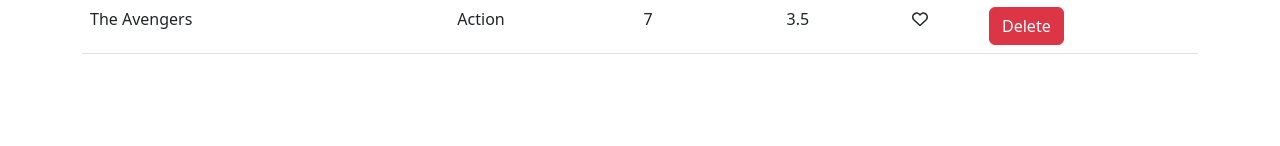
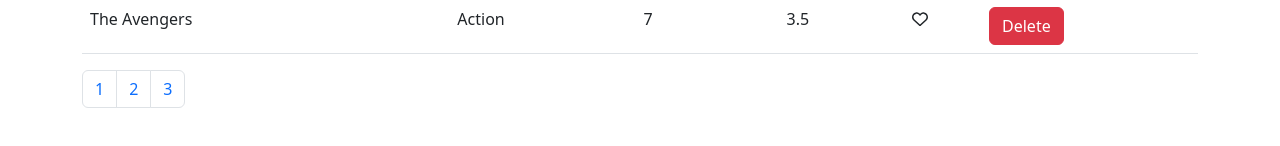
Before and after one commit to KirannVaka/vidly, a React (Create React App) app: page / in a window 1280 px wide. Shown: the part 538-684 px from the top of the page. Built offline with nearby package versions, Linux system fonts and the light colour scheme.

Commit message:
CWM-ReactCourse-AddeddPagination-ImportedLodash

```diff
--- a/package.json
+++ b/package.json
@@ -12,6 +12,7 @@
     "@testing-library/user-event": "^13.5.0",
     "bootstrap": "^5.2.1",
     "font-awesome": "^4.7.0",
+    "lodash": "^4.17.10",
     "react": "^18.2.0",
     "react-dom": "^18.2.0",
     "react-scripts": "5.0.1",
--- /dev/null
+++ b/src/common/Pagination.jsx
@@ -0,0 +1,24 @@
+import React, { Component } from "react";
+import _ from "lodash";
+
+const Pagination = (props) => {
+  const { pageSize, totalItems } = props;
+
+  const pagesCount = Math.ceil(totalItems / pageSize);
+  if (pagesCount === 1) return null;
+  const pages = _.range(1, pagesCount + 1);
+
+  return (
+    <nav aria-label="Page navigation example">
+      <ul className="pagination">
+        {pages.map((page) => (
+          <li key={page} className="page-item">
+            <a className="page-link">{page}</a>
+          </li>
+        ))}
+      </ul>
+    </nav>
+  );
+};
+
+export default Pagination;
--- a/src/components/movies.jsx
+++ b/src/components/movies.jsx
@@ -3,10 +3,11 @@
 import { FontAwesomeIcon } from "@fortawesome/react-fontawesome";
 import { faHeart as faSHeart } from "@fortawesome/free-solid-svg-icons";
 import { faHeart as faRHeart } from "@fortawesome/free-regular-svg-icons";
-import { hover } from "@testing-library/user-event/dist/hover";
+import Pagination from "../common/Pagination";
 
 function Movies() {
   const [movies, setMovies] = useState(getMovies());
+  const [pageSize, setPageSize] = useState(4);
 
   const handleDelete = (id) => {
     let movieInDb = movies.find((m) => m._id === id);
@@ -21,6 +22,10 @@
     // tempMovies[index] = { ...tempMovies[index] };
     tempMovies[index].movieLiked = !tempMovies[index].movieLiked;
     setMovies(tempMovies);
+  };
+
+  const handlePageChange = (page) => {
+    console.log(page);
   };
 
   if (movies.length === 0) {
@@ -52,7 +57,7 @@
                   <span onClick={() => handleLike(movie)}>
                     <FontAwesomeIcon
                       style={{ cursor: "pointer" }}
-                      icon={movie.movieLiked == true ? faSHeart : faRHeart}
+                      icon={movie.movieLiked === true ? faSHeart : faRHeart}
                     />
                   </span>
                 </td>
@@ -69,6 +74,11 @@
             ))}
           </tbody>
         </table>
+        <Pagination
+          totalItems={movies.length}
+          pageSize={pageSize}
+          onPgaeChange={handlePageChange}
+        />
       </React.Fragment>
     );
   }
--- a/src/index.js
+++ b/src/index.js
@@ -1,11 +1,10 @@
-import React, {useState} from 'react';
+import React from 'react';
 import ReactDOM from 'react-dom/client';
 import './index.css';
 import App from './App';
 import reportWebVitals from './reportWebVitals';
 import "bootstrap/dist/css/bootstrap.css"
 import 'font-awesome/css/font-awesome.css'
-import * as moviesAPI from "./services/fakeMovieService";
 
 const root = ReactDOM.createRoot(document.getElementById('root'));
 root.render(
```
Also changed, not shown: 1 other file (tests, documents, lock files or other folders).
